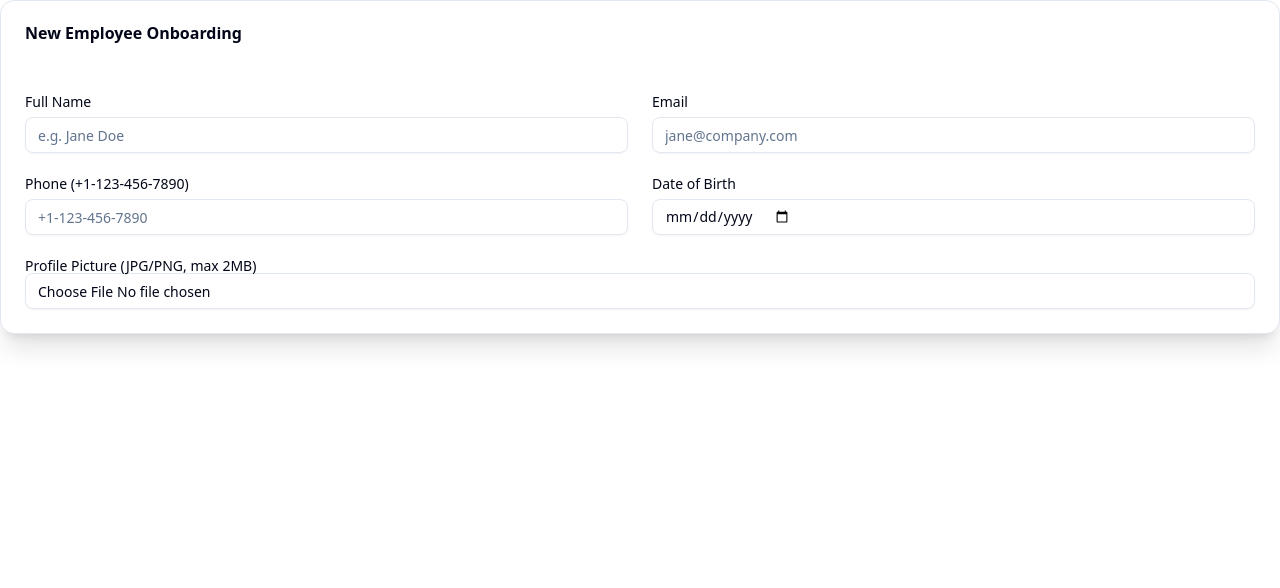
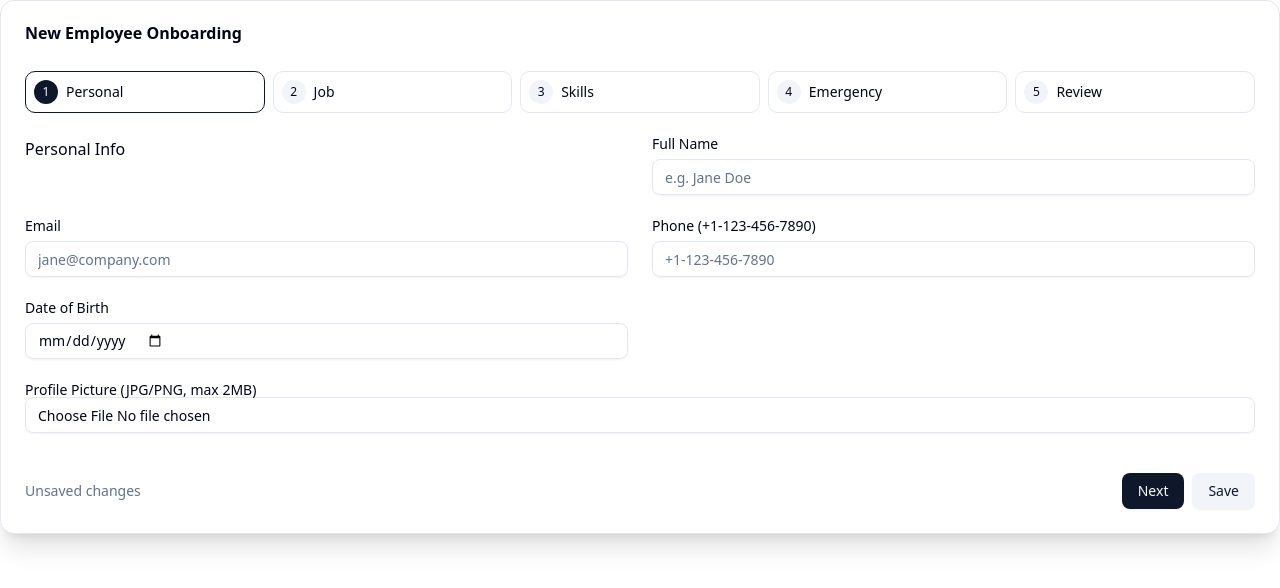
Before and after one commit to nrshakib/employee-form, a Next.js app: page / in a window 1280 px wide. Shown: the top 588 px of the page. Built offline with nearby package versions, Linux system fonts and the light colour scheme.

Commit message:
Implemented Steps of Forms

```diff
--- a/src/app/page.js
+++ b/src/app/page.js
@@ -1,11 +1,15 @@
 "use client";
-import { useEffect, useMemo, useRef, useState } from "react";
+import { useState } from "react";
 import { useForm, FormProvider } from "react-hook-form";
-import { zodResolver } from "@hookform/resolvers/zod";
+import { Button } from "@/components/ui/button";
 import { Card, CardContent, CardHeader, CardTitle } from "@/components/ui/card";
 import PersonalInfo from "@/components/steps/PersonalInfo";
 import JobDetails from "@/components/steps/JobDetails";
-import { Button } from "@/components/ui/button";
+import Skills from "@/components/steps/Skills";
+import EmergencyContact from "@/components/steps/EmergencyContact";
+import ReviewSubmit from "@/components/steps/ReviewSubmit";
+import { useAutosave } from "@/hooks/useAutoSave";
+import Stepper from "@/components/Stepper";
 
 const steps = [
   { id: 0, label: "Personal" },
@@ -21,7 +25,16 @@ export default function Home() {
     mode: "onBlur",
   });
 
-  const { handleSubmit } = form;
+  const { handleSubmit, formState, getValues } = form;
+  const lastStep = step === steps.length - 1;
+
+  const { saved, saveNow, isDirtySinceSave } = useAutosave(form);
+
+  const onNext = async () => {
+    setStep((s) => Math.min(s + 1, steps.length - 1));
+  };
+
+  const onBack = () => setStep((s) => Math.max(0, s - 1));
 
   const onSubmit = (values) => {
     console.log("Submitter Values", values);
@@ -34,9 +47,47 @@ export default function Home() {
           <CardTitle>New Employee Onboarding</CardTitle>
         </CardHeader>
         <CardContent>
+          <Stepper steps={steps} current={step} validation={formState.errors} />
+
           <form onSubmit={handleSubmit(onSubmit)} className="space-y-8 mt-6">
             {step === 0 && <PersonalInfo />}
             {step === 1 && <JobDetails />}
+            {step === 2 && <Skills />}
+            {step === 3 && <EmergencyContact />}
+            {step === 4 && <ReviewSubmit />}
+
+            <div className="flex items-center justify-between gap-2 pt-2">
+              <div className="text-sm text-muted-foreground">
+                {saved
+                  ? "All changes saved"
+                  : isDirtySinceSave
+                  ? "Unsaved changes"
+                  : ""}
+              </div>
+              <div className="ml-auto flex gap-2">
+                {step > 0 && (
+                  <Button type="button" variant="outline" onClick={onBack}>
+                    Back
+                  </Button>
+                )}
+                {step < 4 && (
+                  <Button type="button" onClick={onNext}>
+                    Next
+                  </Button>
+                )}
+                {lastStep && (
+                  <Button
+                    type="submit"
+                    disabled={!getValues("review.confirmed")}
+                  >
+                    Submit
+                  </Button>
+                )}
+                <Button type="button" variant="secondary" onClick={saveNow}>
+                  Save
+                </Button>
+              </div>
+            </div>
           </form>
         </CardContent>
       </Card>
--- a/src/components/steps/EmergencyContact.jsx
+++ b/src/components/steps/EmergencyContact.jsx
@@ -11,12 +11,13 @@ import {
   SelectValue,
 } from "../ui/select";
 
-export default function StepEmergency() {
+export default function EmergencyContact() {
   const { control, setValue, watch } = useFormContext();
   const under21 = watch("meta.isUnder21");
 
   return (
     <div className="grid grid-cols-1 md:grid-cols-2 gap-6">
+      <p>Emeergency Contact</p>
       <ErrorFormField
         name="emergency.name"
         control={control}
--- a/src/components/steps/JobDetails.jsx
+++ b/src/components/steps/JobDetails.jsx
@@ -20,6 +20,7 @@ export default function JobDetails() {
 
   return (
     <div className="grid grid-cols-1 md:grid-cols-2 gap-6">
+      <p>Job Details</p>
       <ErrorFormField
         name="job.department"
         control={control}
--- a/src/components/steps/PersonalInfo.jsx
+++ b/src/components/steps/PersonalInfo.jsx
@@ -9,6 +9,7 @@ export default function PersonalInfo() {
 
   return (
     <div className="grid grid-cols-1 md:grid-cols-2 gap-6">
+      <p>Personal Info</p>
       <ErrorFormField
         name="personal.fullName"
         control={control}
--- /dev/null
+++ b/src/components/steps/ReviewSubmit.jsx
@@ -0,0 +1,85 @@
+import { useFormContext } from "react-hook-form";
+import { Checkbox } from "../ui/checkbox";
+
+export default function StepReview({ allValues }) {
+  const { setValue, watch } = useFormContext();
+  const confirmed = watch("review.confirmed");
+
+  const Row = ({ label, value }) => (
+    <div className="grid grid-cols-3 gap-2 py-1 border-b last:border-0">
+      <div className="text-sm text-muted-foreground">{label}</div>
+      <div className="col-span-2 break-words">{value}</div>
+    </div>
+  );
+
+  const { personal, job, skills, emergency } = allValues;
+
+  return (
+    <div className="space-y-6">
+      <section>
+        <h3 className="font-semibold mb-2">Personal Info</h3>
+        <Row label="Name" value={personal?.fullName} />
+        <Row label="Email" value={personal?.email} />
+        <Row label="Phone" value={personal?.phone} />
+        <Row label="DOB" value={personal?.dob} />
+      </section>
+      <section>
+        <h3 className="font-semibold mb-2">Job Details</h3>
+        <Row label="Department" value={job?.department} />
+        <Row label="Title" value={job?.positionTitle} />
+        <Row label="Start Date" value={job?.startDate} />
+        <Row label="Type" value={job?.jobType} />
+        {job?.annualSalary && (
+          <Row label="Annual Salary" value={`$${job.annualSalary}`} />
+        )}
+        {job?.hourlyRate && (
+          <Row label="Hourly Rate" value={`$${job.hourlyRate}/hr`} />
+        )}
+      </section>
+      <section>
+        <h3 className="font-semibold mb-2">Skills & Preferences</h3>
+        <Row
+          label="Primary Skills"
+          value={(skills?.primarySkills || []).join(", ")}
+        />
+        <Row
+          label="Hours"
+          value={`${skills?.workHours?.start || ""} - ${
+            skills?.workHours?.end || ""
+          }`}
+        />
+        <Row
+          label="Remote Preference"
+          value={`${skills?.remotePreference || 0}%`}
+        />
+        {job?.managerApproved && <Row label="Manager Approved" value="Yes" />}
+        {skills?.notes && <Row label="Notes" value={skills.notes} />}
+      </section>
+      <section>
+        <h3 className="font-semibold mb-2">Emergency Contact</h3>
+        <Row label="Name" value={emergency?.name} />
+        <Row label="Relationship" value={emergency?.relationship} />
+        <Row label="Phone" value={emergency?.phone} />
+        {emergency?.guardian && (
+          <Row
+            label="Guardian"
+            value={`${emergency.guardian.name} (${emergency.guardian.phone})`}
+          />
+        )}
+      </section>
+
+      <label className="flex items-center gap-2 pt-2">
+        <Checkbox
+          checked={!!confirmed}
+          onCheckedChange={(v) =>
+            setValue("review.confirmed", Boolean(v), {
+              shouldDirty: true,
+              shouldValidate: true,
+            })
+          }
+        />
+        <span>I confirm all information is correct</span>
+      </label>
+    </div>
+  );
+}
--- a/src/components/steps/Skills.jsx
+++ b/src/components/steps/Skills.jsx
@@ -1,14 +1,41 @@
 import { useEffect, useMemo } from "react";
-import { useFormContext } from "react-hook-form";
-import { skillsByDepartment } from "@/lib/dummyData";
 import SkillCheckbox from "./SkillCheckBox";
 import ErrorFormField from "../form/ErrorFormField";
 import { Input } from "../ui/input";
 import { Slider } from "../ui/slider";
+import { useFormContext } from "react-hook-form";
+import { skillsByDepartment } from "@/lib/dummyData";
 
-export default function StepSkills() {
+export default function Skills() {
+  const { watch, setValue, control } = useFormContext();
+  const dept = watch("job.department");
+  const selectedSkill = watch("skills.primarySkills") || [];
+  const experienceBySkill = watch("skills.experienceBySkill") || {};
+
+  const skills = useMemo(() => skillsByDepartment[dept] || [], [dept]);
+
+  useEffect(() => {
+    const cleanedSkill = selectedSkill.filter((s) => skills.includes(s));
+    if (cleanedSkill.length !== selectedSkill.length)
+      setValue("skills.primarySkills", cleanedSkill, {
+        shouldDirty: true,
+        shouldValidate: true,
+      });
+  }, [dept]);
+
+  const toggleSkill = (skill) => {
+    const next = selectedSkill.includes(skill)
+      ? selectedSkill.filter((s) => s !== skill)
+      : [...selectedSkill, skill];
+    setValue("skills.primarySkills", next, {
+      shouldDirty: true,
+      shouldValidate: true,
+    });
+  };
+
   return (
     <div className="space-y-6">
+      <p>Skills</p>
       <div>
         <p className="font-medium mb-2">Primary Skills (choose at least 3)</p>
         <div className="grid grid-cols-2 md:grid-cols-3 gap-2">
@@ -16,7 +43,7 @@ export default function StepSkills() {
             <SkillCheckbox
               key={skill}
               skill={skill}
-              checked={selected.includes(skill)}
+              checked={selectedSkill.includes(skill)}
               onChange={() => toggleSkill(skill)}
             />
           ))}
@@ -24,7 +51,7 @@ export default function StepSkills() {
       </div>
 
       <div className="grid grid-cols-1 md:grid-cols-2 gap-4">
-        {selected.map((skill) => (
+        {selectedSkill.map((skill) => (
           <ErrorFormField
             key={skill}
             name={`skills.experienceBySkill.${skill}`}
--- /dev/null
+++ b/src/hooks/useAutoSave.jsx
@@ -0,0 +1,26 @@
+import { useEffect, useRef, useState } from "react";
+
+export function useAutosave(form) {
+  const { watch, getValues, formState } = form;
+  const [saved, setSaved] = useState(false);
+  const lastSavedRef = useRef(getValues());
+
+  // track if there are unsaved changes vs lastSaved snapshot
+  const isDirtySinceSave =
+    JSON.stringify(getValues()) !== JSON.stringify(lastSavedRef.current);
+
+  useEffect(() => {
+    const sub = watch(() => {
+      setSaved(false);
+    });
+    return () => sub.unsubscribe();
+  }, [watch]);
+
+  const saveNow = () => {
+    lastSavedRef.current = getValues();
+    setSaved(true);
+    setTimeout(() => setSaved(false), 1500);
+  };
+
+  return { saved, saveNow, isDirtySinceSave };
+}
```
